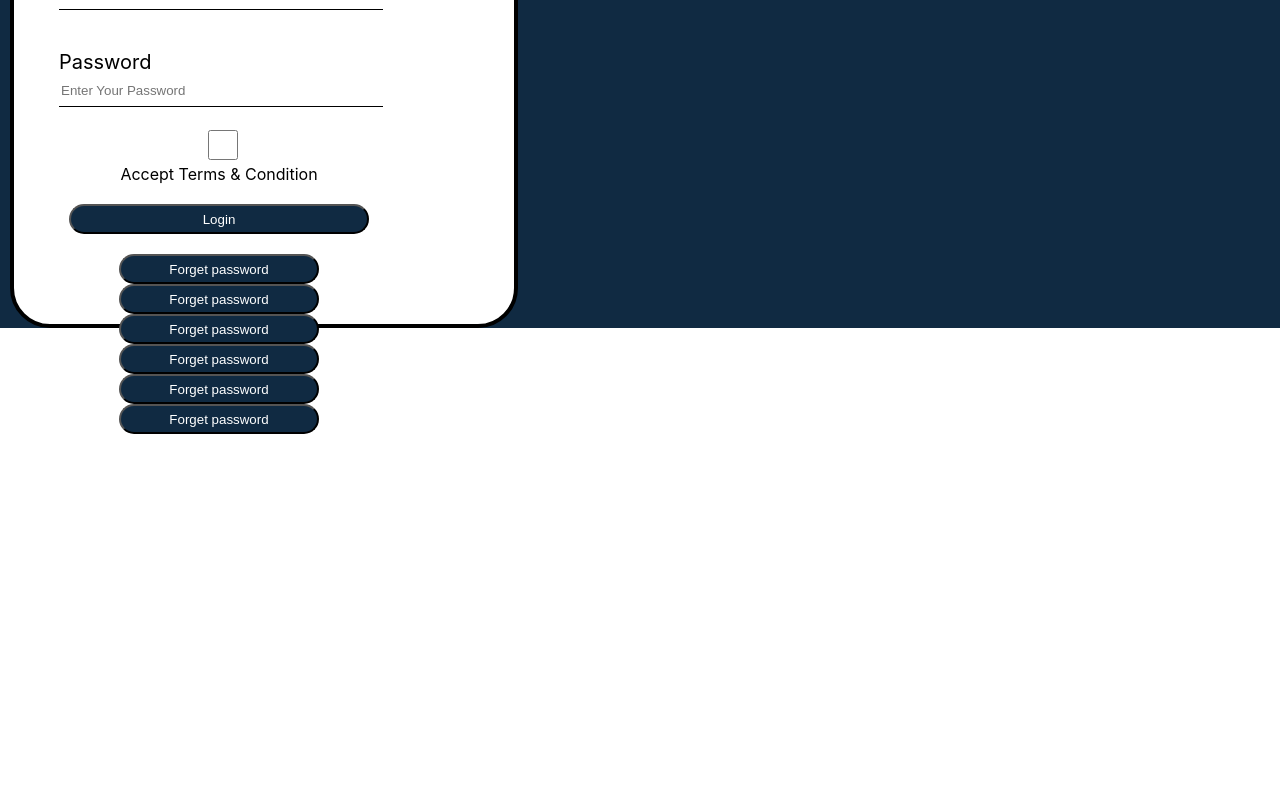
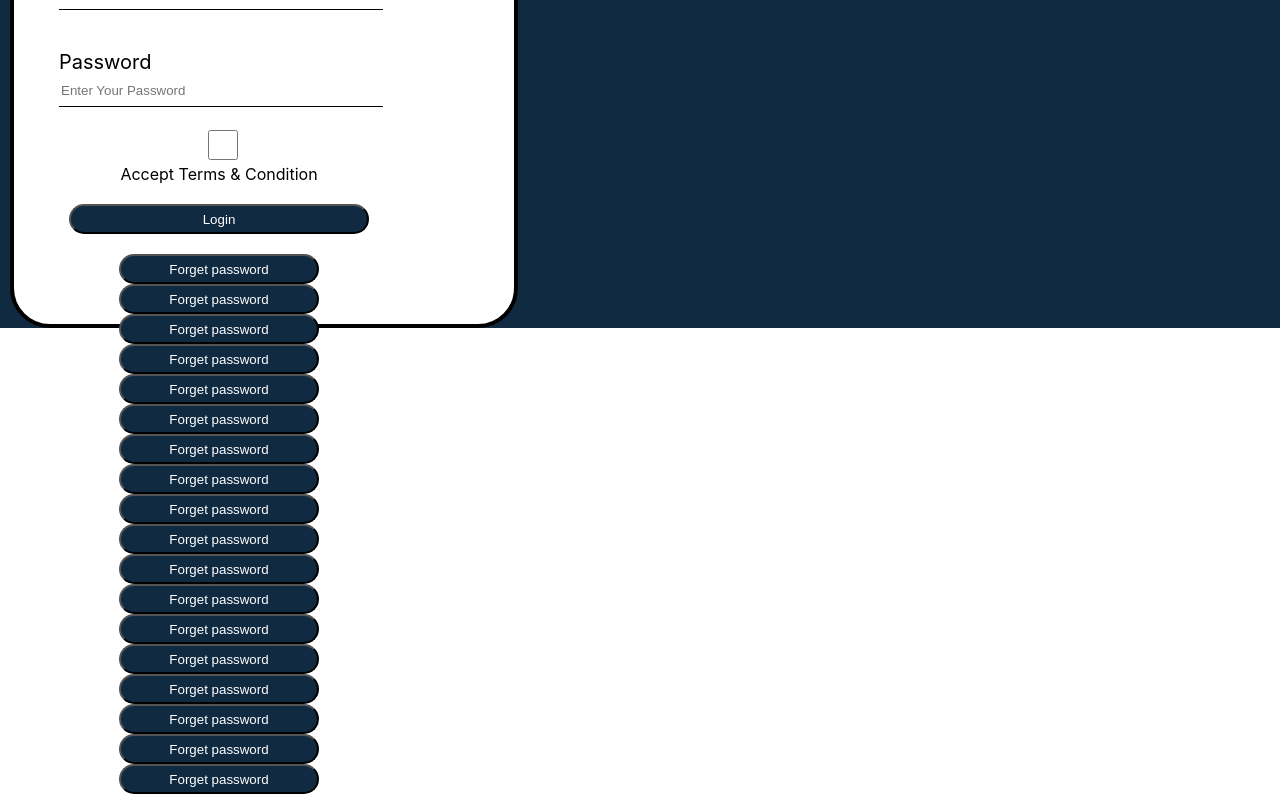
Before and after one commit to Yahiya-Zahour/pickupbiz3, a React (Create React App) app: page / in a window 1280 px wide. Shown: the part 290-1084 px from the top of the page. Before the commit the page ends 800 px from the top, so only its background shows below. Built offline with nearby package versions, Linux system fonts and the light colour scheme.

Commit message:
implementedwork

```diff
--- a/src/Component/HeaderSection/MainBodyHeader/MainHeader.jsx
+++ b/src/Component/HeaderSection/MainBodyHeader/MainHeader.jsx
@@ -37,6 +37,18 @@ export const MainHeader = () => {
                   <button className="forget">Forget password</button>
                   <button className="forget">Forget password</button>
                    <button className="forget">Forget password</button>  <button className="forget">Forget password</button>
+                   <button className="forget">Forget password</button>
+                  <button className="forget">Forget password</button>
+
+                  <button className="forget">Forget password</button>
+                  <button className="forget">Forget password</button>
+                   <button className="forget">Forget password</button>  <button className="forget">Forget password</button>
+                   <button className="forget">Forget password</button>
+                  <button className="forget">Forget password</button>
+
+                  <button className="forget">Forget password</button>
+                  <button className="forget">Forget password</button>
+                   <button className="forget">Forget password</button>  <button className="forget">Forget password</button>
 
                 </Form>
             </div>
```
